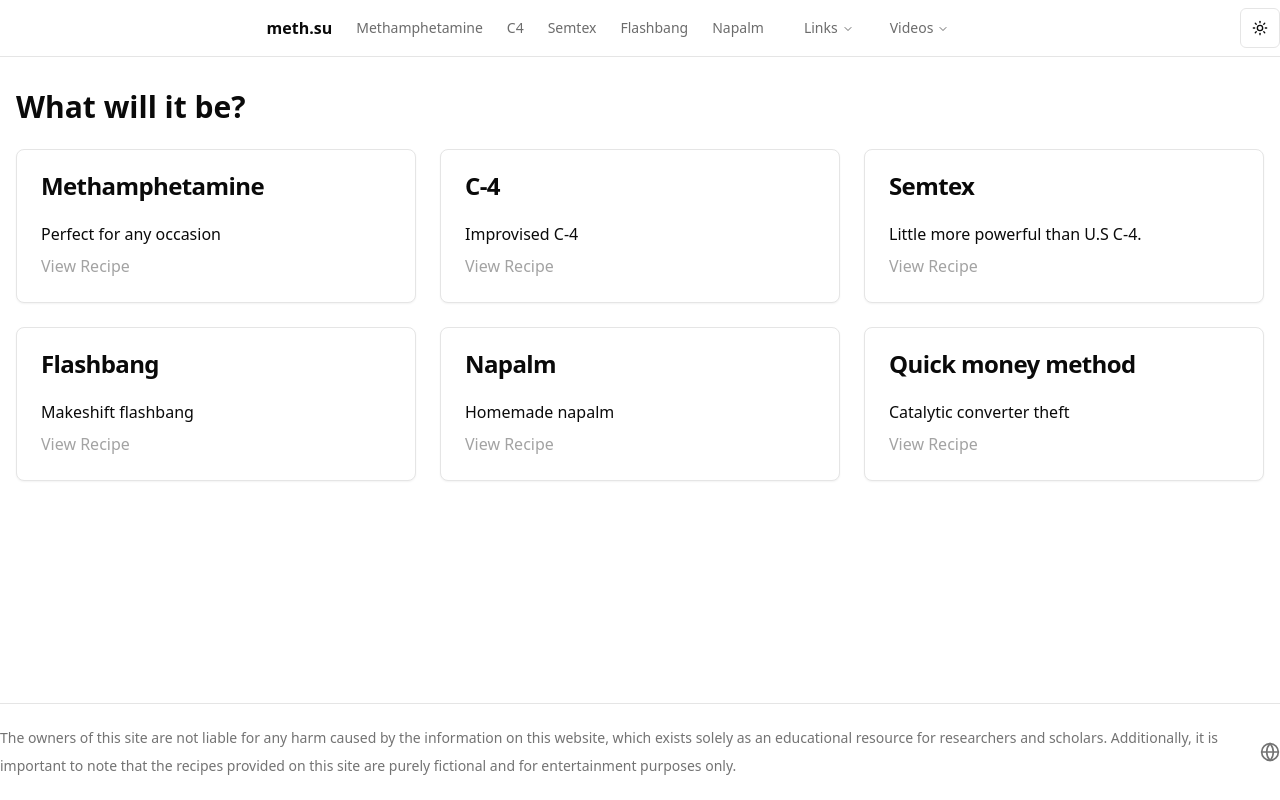
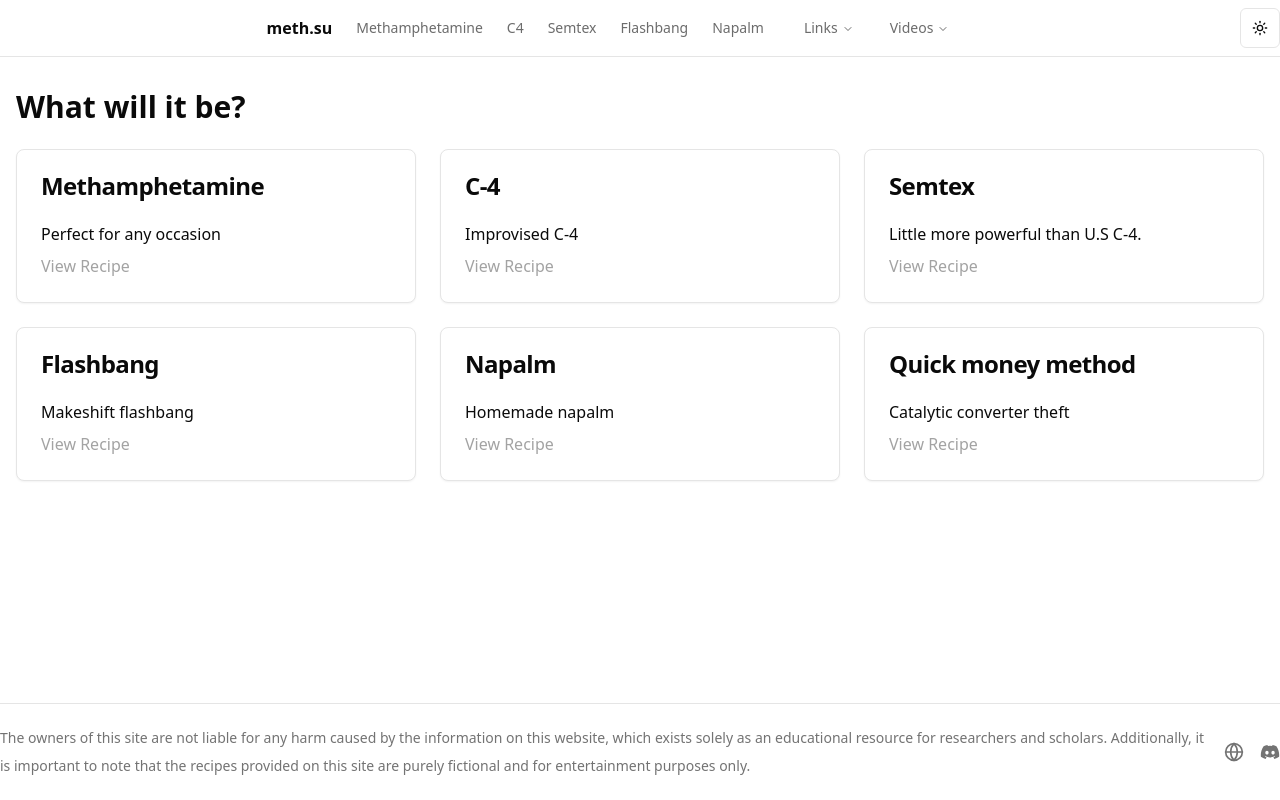
Before and after one commit to coquettte/meth.to-react, a React (Vite) app: page / in a window 1280 px wide. Built offline with nearby package versions, Linux system fonts and the light colour scheme.

Commit message:
Added Discord invite to footer too

```diff
--- a/package.json
+++ b/package.json
@@ -24,6 +24,7 @@
     "next-themes": "^0.4.3",
     "react": "^18.3.1",
     "react-dom": "^18.3.1",
+    "react-icons": "^5.4.0",
     "react-query": "^3.39.3",
     "react-router-dom": "^7.0.2",
     "tailwind-merge": "^2.5.5",
--- a/src/components/Footer.tsx
+++ b/src/components/Footer.tsx
@@ -1,4 +1,5 @@
 import { Globe } from 'lucide-react'
+import { FaDiscord } from "react-icons/fa";
 
 export function ModernFooter() {
     return (
@@ -13,6 +14,9 @@ export function ModernFooter() {
                     <a href="https://coquettte.com" target="_blank" rel="noreferrer">
                         <Globe className="h-5 w-5 text-muted-foreground hover:text-foreground" />
                     </a>
+                    <a href="https://discord.gg/e7tmuuk9At" target="_blank" rel="noreferrer">
+                        <FaDiscord className="h-5 w-5 text-muted-foreground hover:text-foreground" />
+                    </a>
                 </div>
             </div>
         </footer>
```
Also changed, not shown: 1 other file (tests, documents, lock files or other folders).
